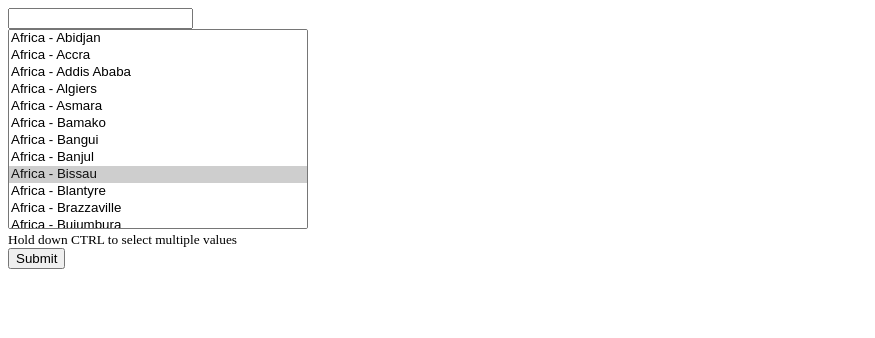
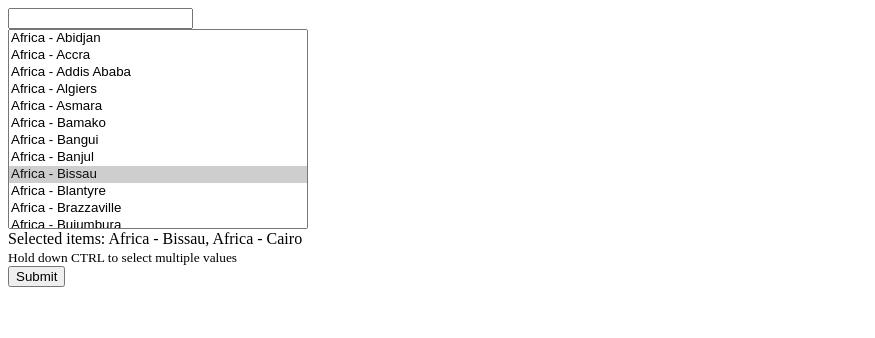
Before and after one commit to raul72/multiselect-search, a plain HTML site: page index.html in a window 1280 px wide. Shown: the full height of the page, 0-875 px from the left. Drawn offline with Linux system fonts and the light colour scheme.

Commit message:
show list of selected values

```diff
--- a/index.html
+++ b/index.html
@@ -11,7 +11,8 @@
 	</style>
 	<script type="text/javascript">
 	window.onload = function(){
-		var conf = {
+		var selected_values = document.getElementById('selected_values'),
+			conf = {
 				// class name for the input where you search
 				searchbox_class: '',
 				// id for the div containing the select and the searchbox
@@ -22,7 +23,17 @@
 				// match: function(searchterm, item) {return !!item.match(new RegExp(searchterm));}
 			},
 			ms = multiselect_search(document.getElementById('example'), conf);
-		//ms.onchange = function(){alert(ms.get_selected_values());}
+
+		function show_selected_values() {
+			var vals = ms.get_selected_values();
+			if (vals.length) {
+				selected_values.innerHTML = 'Selected items: ' + vals.join(', ');
+			} else {
+				selected_values.innerHTML = 'no items selected';
+			}
+		}
+		show_selected_values();
+		ms.onchange = show_selected_values;
 	};
 	</script>
 </head>
@@ -437,6 +448,7 @@
 	<option value="pacific_wallis">Pacific - Wallis</option>
 	<option value="utc">UTC</option>
 </select>
+<span id="selected_values"></span><br />
 <small>Hold down CTRL to select multiple values</small>
 <br>
 <input type="submit">
```
Lines whose indentation alone changed are shown as unchanged.
